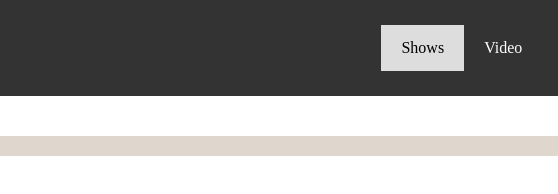
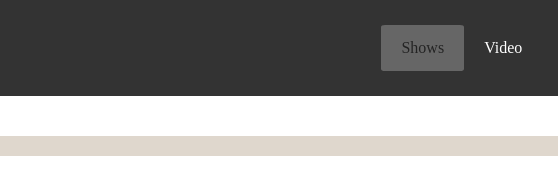
Before and after one commit to benahahumber/LabWebDev, a plain HTML site: page index.html in a window 1280 px wide. In both pictures the pointer is over the link "Shows". Shown: the full height of the page, 0-558 px from the left. Drawn offline with Linux system fonts and the light colour scheme; a web font is replaced by a local one.

Commit message:
Update style.css

```diff
--- a/style.css
+++ b/style.css
@@ -52,6 +52,7 @@ body {
     margin: 0;
     padding: 0;
 }
+
 .navbar {
     display: flex;
     justify-content: center;
@@ -59,20 +60,29 @@ body {
     background-color: #333;
     padding: 2px 20px;
 }
+
 .navbar a {
     color: white;
     text-decoration: none;
     padding: 14px 20px;
+    transition: opacity 0.3s ease-in-out,
+    color 0.3s ease-in-out;
 }
+
 .navbar a:hover {
     background-color: #ddd;
     color: black;
+    border-radius: 5%;
+    opacity: 0.3;
+
 }
+
 .logo {
     display: flex;
     justify-content: center;
     align-items: center;
 }
+
 .nav-links {
     font-family: "Trirong", serif;
     display: flex;
@@ -80,12 +90,14 @@ body {
     align-items: center;
     flex-grow: 1;
 }
+
 @media (max-width: 768px) {
     .nav-links {
         flex-direction: row;
         font-size: 90%;
         word-spacing: 10%;
     }
+
     .navbar a {
         padding: 10px 0;
     }
@@ -130,7 +142,7 @@ footer {
     transition: transform 0.3s ease;
 }
 
-@keyframes slideInLeft{
+@keyframes slideInLeft {
     from {
         transform: translateX(-500px);
     }
@@ -151,12 +163,12 @@ footer {
 
 }
 
-@media screen and (min-width: 786px){
-    main{
+@media screen and (min-width: 786px) {
+    main {
         padding: 135px 50px 50px 50px;
     }
 
-    .flex{
+    .flex {
         flex-direction: row;
     }
 
```
